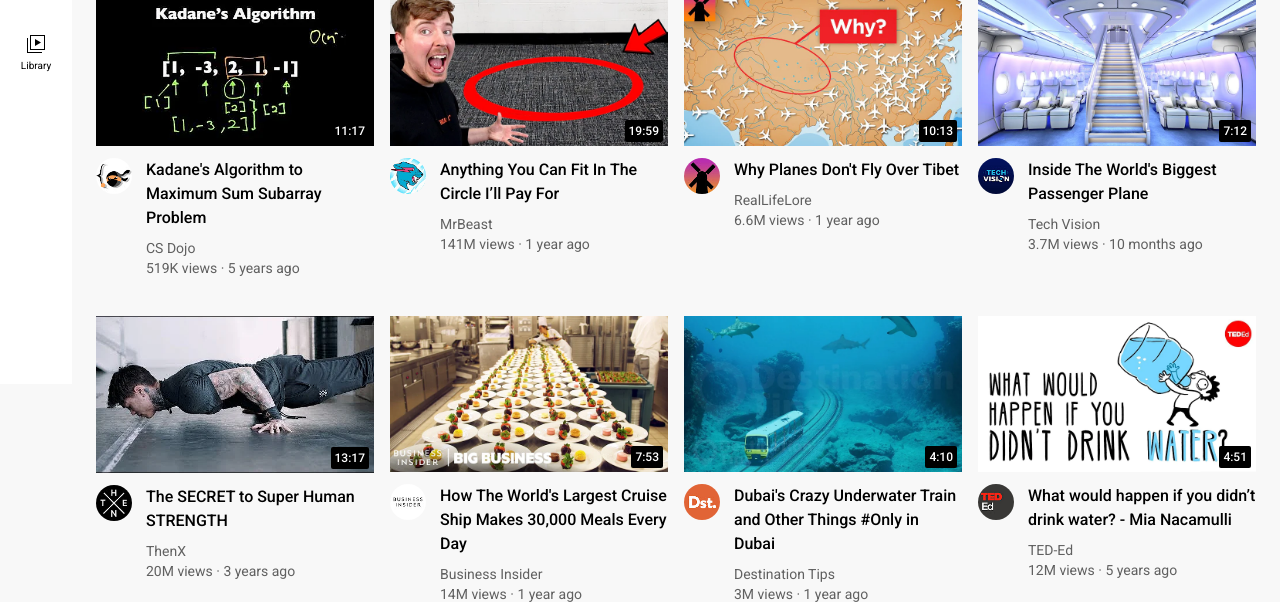
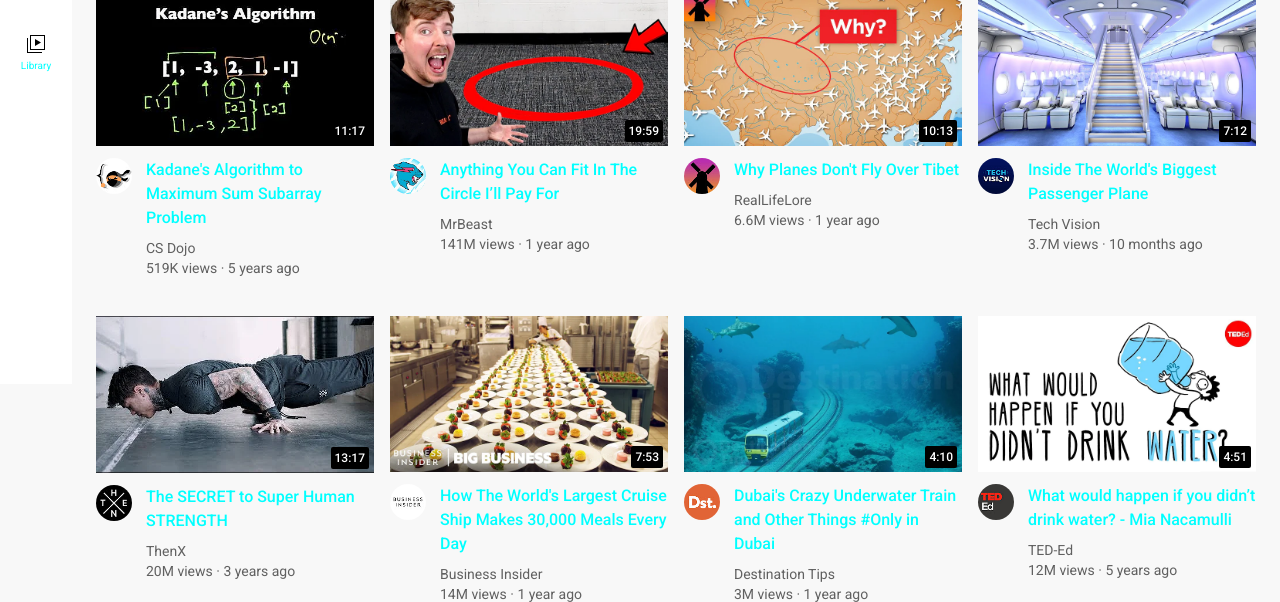
Before and after one commit to skyline-elv/skyline-tester, a plain HTML site: page index.html in a window 1280 px wide. Shown: the part 416-1018 px from the top of the page. Drawn offline with Linux system fonts and the light colour scheme.

Commit message:
Update index.html

```diff
--- a/index.html
+++ b/index.html
@@ -11,6 +11,7 @@
     <link rel="stylesheet" href="styles/header.css">
     <link rel="stylesheet" href="styles/video.css">
     <link rel="stylesheet" href="styles/sidebar.css">
+    <link rel="stylesheet" href="styles/1bGH.css">
   </head>
   <body>
     <header class="header">
```
